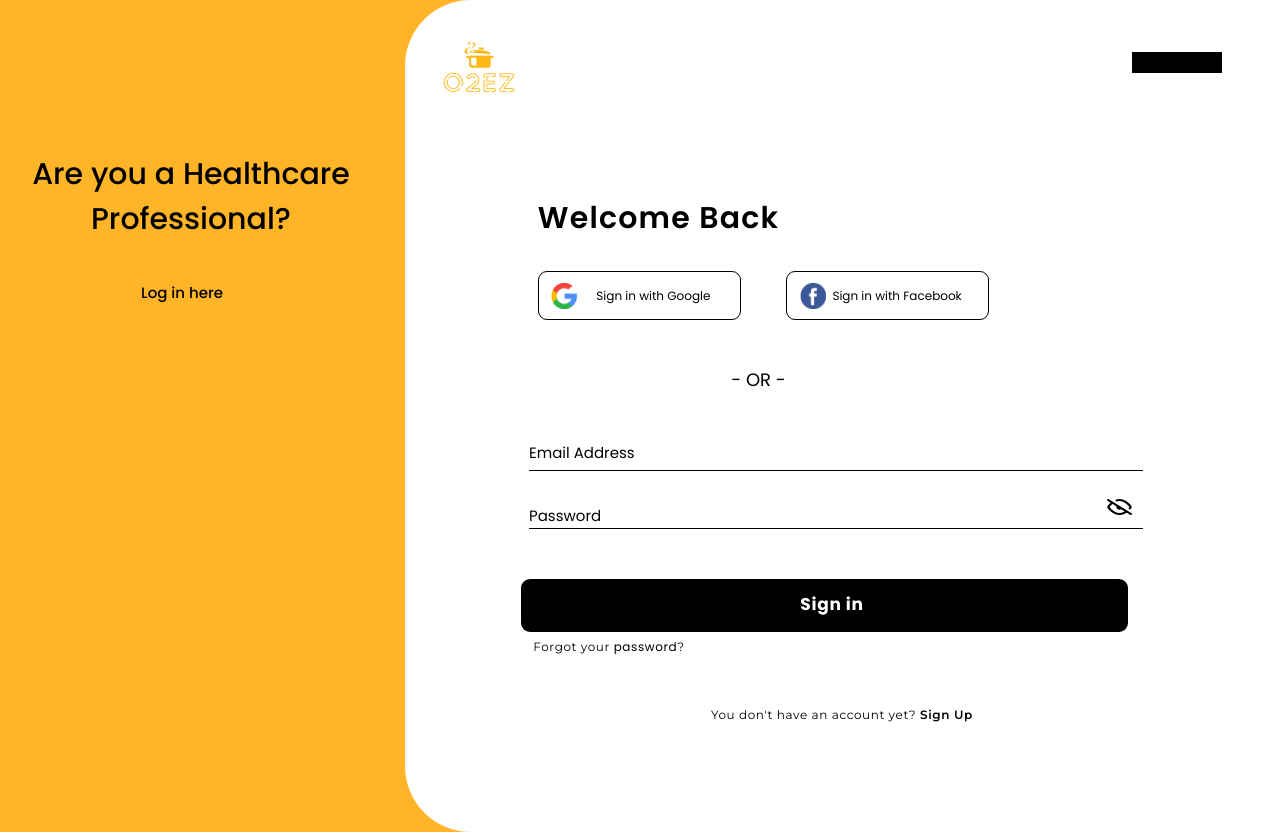
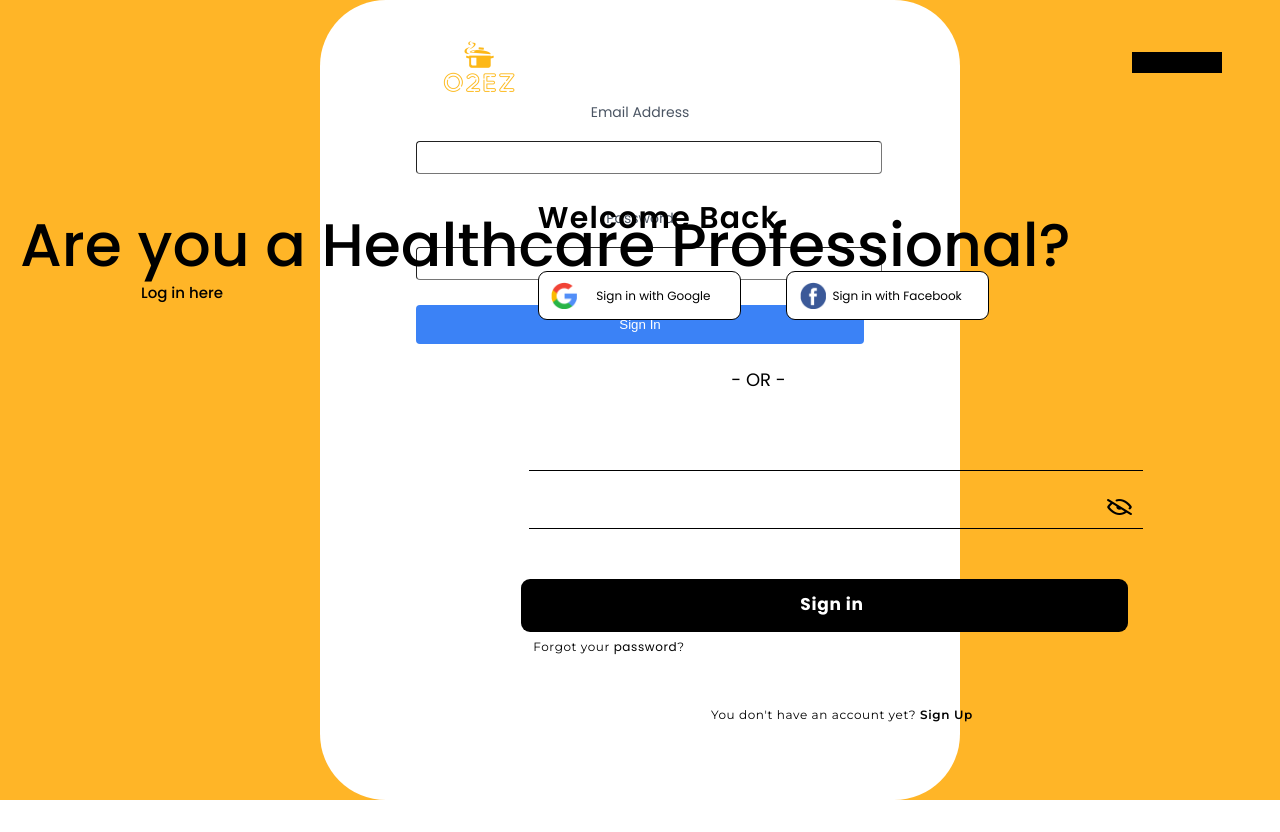
Before and after one commit to EdilAkynbekov/webapp, a Next.js app: page /sign-in in a window 1280 px wide. Built offline with nearby package versions, Linux system fonts and the light colour scheme.

Commit message:
sign in page updated

```diff
--- a/pages/index.tsx
+++ b/pages/index.tsx
@@ -1,5 +1,6 @@
 import type { NextPage } from "next";
 import { useState, useCallback } from "react";
+import Link from "next/link";
 import SubmitButton from "../components/submit-button";
 import Google from "../components/google";
 import Facebook from "../components/facebook";
@@ -10,15 +11,12 @@ const ProfileSetup1b: NextPage = () => {
   const [inputField3Value, setInputField3Value] = useState("");
   const [inputField4Value, setInputField4Value] = useState("");
 
-
   const onProfileSetup1bClick = useCallback(() => {
     // Please sync "diet goal (cindy)" to the project
-
   }, []);
 
   const onGroupButtonClick = useCallback(() => {
     // Please sync "Profile Setup 2" to the project
-
   }, []);
 
   const onSignIn2Click = useCallback(() => {
@@ -30,6 +28,9 @@ const ProfileSetup1b: NextPage = () => {
       className="relative bg-orange w-full h-[832px] overflow-hidden cursor-pointer text-left text-lg text-black1 font-poppins"
       onClick={onProfileSetup1bClick}
     >
+      <div className="mt-4 text-center">
+        <Link href="/signin2">Sign Up</Link>
+      </div>
       <img
         className="absolute top-[0px] left-[-4px] rounded-t-sm rounded-b-none w-[505px] h-[832px] object-cover"
         alt=""
@@ -42,16 +43,12 @@ const ProfileSetup1b: NextPage = () => {
         <div className="relative rounded-[50%] bg-background-green-10 w-[15px] h-[15px]" />
         <div className="relative rounded-[50%] bg-background-green-10 w-[15px] h-[15px]" />
         <div className="relative rounded-[50%] bg-background-green-10 w-[15px] h-[15px]" />
-
       </div>
       <div className="absolute top-[calc(50%_-_255px)] left-[calc(50%_-_478px)] rounded-lg w-[941px] h-[498px] flex items-center justify-center">
-
         <img
           className="w-full h-full object-contain absolute left-[8px] top-[8px] [transform:scale(1.201)]"
-
           alt=""
           src="/rectangle-297@2x.png"
-
         />
       </div>
       <input
@@ -72,10 +69,8 @@ const ProfileSetup1b: NextPage = () => {
 
         <img
           className="absolute w-[18px] h-[18px] overflow-hidden shrink-0 object-cover z-[2] right-[16px] top-[15px]"
-
           alt=""
           src="/calendar@2x.png"
-
         />
       </div>
       <button className="cursor-pointer [border:none] p-0 bg-[transparent] absolute top-[467px] left-[216px] w-[180px] h-12">
@@ -111,7 +106,6 @@ const ProfileSetup1b: NextPage = () => {
               src="/arrow-down@2x.png"
             />
           </div>
-
         </div>
       </button>
       <input
@@ -162,7 +156,6 @@ const ProfileSetup1b: NextPage = () => {
             />
           </div>
         </div>
-
       </button>
       <button
         className="cursor-pointer [border:none] p-0 bg-[transparent] absolute top-[587px] left-[938px] shadow-[0px_1px_10px_rgba(0,_0,_0,_0.25)] w-[110px] h-10"
@@ -206,7 +199,6 @@ const ProfileSetup1b: NextPage = () => {
               src="/arrow-down@2x.png"
             />
           </div>
-
         </div>
       </button>
       <button className="cursor-pointer [border:none] p-0 bg-[transparent] absolute top-[351px] left-[752px] w-[85px] h-12">
@@ -242,7 +234,6 @@ const ProfileSetup1b: NextPage = () => {
               src="/arrow-down@2x.png"
             />
           </div>
-
         </div>
       </button>
       <button className="cursor-pointer [border:none] p-0 bg-[transparent] absolute top-[351px] left-[862px] w-[85px] h-12">
@@ -278,7 +269,6 @@ const ProfileSetup1b: NextPage = () => {
               src="/arrow-down@2x.png"
             />
           </div>
-
         </div>
       </button>
       <button className="cursor-pointer [border:none] p-0 bg-[transparent] absolute top-[351px] left-[962px] w-[85px] h-12">
@@ -368,7 +358,6 @@ const ProfileSetup1b: NextPage = () => {
             </span>
           </p>
         </span>
-
       </div>
       <button className="cursor-pointer [border:none] p-0 bg-[transparent] absolute top-[583px] left-[216px] w-[180px] h-12">
         <div className="absolute h-full w-full top-[0%] right-[0%] bottom-[0%] left-[0%]">
@@ -404,7 +393,6 @@ const ProfileSetup1b: NextPage = () => {
             />
           </div>
         </div>
-
       </button>
       <button className="cursor-pointer [border:none] p-0 bg-[transparent] absolute top-[583px] left-[411px] w-[179px] h-12">
         <div className="absolute h-full w-full top-[0%] right-[0%] bottom-[0%] left-[0%]">
@@ -440,7 +428,6 @@ const ProfileSetup1b: NextPage = () => {
             />
           </div>
         </div>
-
       </button>
       <div className="absolute w-[16.02%] top-[calc(50%_-_99px)] left-[16.88%] font-semibold flex items-center h-5">
         Birthday
@@ -463,7 +450,6 @@ const ProfileSetup1b: NextPage = () => {
       <div className="absolute w-[20.78%] top-[calc(50%_-_99px)] left-[50.78%] font-semibold flex items-center h-5">
         Number of Meals Per Day
       </div>
-
     </div>
   );
 };
--- a/pages/sign-in.tsx
+++ b/pages/sign-in.tsx
@@ -19,32 +19,53 @@ const SignIn: NextPage = () => {
 
   return (
     <div className="relative bg-white w-full h-[832px] overflow-hidden text-center text-11xl text-black1 font-poppins">
-      <section className="absolute top-[0px] left-[-87px] w-[846px] h-[832px] bg-[url('/background@3x.png')] bg-cover bg-no-repeat bg-[top]" />
-      <section className="absolute top-[0px] left-[405px] rounded-47xl bg-white w-[875px] h-[832px]" />
-      <div className="absolute top-[152px] left-[20px] w-[342px] overflow-hidden flex flex-col items-center justify-end">
-        <h1 className="m-0 self-stretch relative text-inherit font-medium font-inherit">
-          Are you a Healthcare Professional?
-        </h1>
-      </div>
-      <div className="absolute top-[438px] left-[529px] w-[177px] h-7 overflow-hidden flex flex-col items-center justify-end text-left text-mini">
-        <div className="relative flex items-center w-[177px] h-7 shrink-0">
-          Email Address
+      <div className="relative min-h-screen bg-gray-100">
+        {/* Background Sections */}
+        <section className="absolute inset-0 bg-[url('/background@3x.png')] bg-cover" />
+        <section className="absolute top-0 left-1/2 rounded-47xl bg-white w-1/2 h-screen transform -translate-x-1/2" />
+
+        {/* Sign In Section */}
+        <div className="absolute top-0 left-1/2 w-full max-w-md p-6 transform -translate-x-1/2">
+          <h3
+            className="text-white text-lg font-bold mb-4 cursor-pointer"
+            onClick={onSignInClick}
+          >
+            Sign in
+          </h3>
+          <div className="mb-4">
+            <label htmlFor="email" className="text-sm text-gray-600">
+              Email Address
+            </label>
+            <input
+              type="email"
+              id="email"
+              className="w-full p-2 border rounded"
+            />
+          </div>
+          <div className="mb-4">
+            <label htmlFor="password" className="text-sm text-gray-600">
+              Password
+            </label>
+            <input
+              type="password"
+              id="password"
+              className="w-full p-2 border rounded"
+            />
+          </div>
+          <button
+            className="w-full bg-blue-500 text-white p-3 rounded"
+            onClick={onSignInClick}
+          >
+            Sign In
+          </button>
         </div>
-      </div>
-      <div className="absolute top-[501px] left-[529px] w-[122px] h-7 overflow-hidden flex flex-col items-center justify-end text-left text-mini">
-        <div className="relative flex items-center w-[122px] h-7 shrink-0">
-          Password
+
+        {/* Healthcare Professional Check */}
+        <div className="absolute top-40 left-5">
+          <h1 className="text-xl font-medium">
+            Are you a Healthcare Professional?
+          </h1>
         </div>
-      </div>
-      <div className="absolute top-[0px] left-[530px] bg-black1 w-[614px] overflow-hidden" />
-      <div className="absolute top-[0px] left-[529px] bg-black1 w-[614px] overflow-hidden" />
-      <div className="absolute top-[0px] left-[714px] w-[243px] overflow-hidden flex flex-col items-center justify-end text-mid text-white">
-        <h3
-          className="m-0 self-stretch relative text-inherit tracking-[0.04em] font-bold font-inherit cursor-pointer"
-          onClick={onSignInClick}
-        >
-          Sign in
-        </h3>
       </div>
       <div className="absolute top-[366px] left-[731px] w-[55px] h-[27px] overflow-hidden flex flex-col items-center justify-end text-left text-lg">
         <h3 className="m-0 relative text-inherit font-normal font-inherit">
--- /dev/null
+++ b/pages/signin2.tsx
@@ -0,0 +1,98 @@
+// pages/signin.js
+import Head from "next/head";
+import Image from "next/image";
+import Link from "next/link";
+
+export default function SignIn() {
+  return (
+    <div className="flex flex-col lg:flex-row min-h-screen bg-white">
+      <Head>
+        <title>Responsive Sign In Page</title>
+      </Head>
+
+      {/* Yellow Sidebar */}
+      <div className="bg-yellow-400 lg:w-1/3 flex flex-col items-center justify-center p-8 text-white">
+        {/* Logo and other elements can be added here */}
+        <h2 className="text-2xl font-bold mb-2">
+          Are you a Healthcare Professional?
+        </h2>
+        <button className="bg-white text-yellow-400 rounded-lg px-10 py-2 font-semibold mt-4">
+          Log in here
+        </button>
+      </div>
+
+      {/* Main Content Area */}
+      <div className="flex-1 flex flex-col p-8 justify-center items-center lg:items-start">
+        {/* Language Selector and Logo at the top */}
+        <div className="self-end flex justify-between items-center w-full mb-12">
+          <Image src="/logo 1.svg" alt="Logo" width={100} height={50} />
+          <select className="border border-gray-300 rounded-full py-1 px-4 bg-white text-sm">
+            <option>English (US)</option>
+            {/* Additional language options */}
+          </select>
+        </div>
+
+        {/* Welcome Back Title */}
+        <h1 className="text-4xl font-bold mb-8">Welcome Back</h1>
+
+        {/* Social Sign In */}
+        <div className="flex gap-4 mb-8">
+          <button className="bg-blue-500 hover:bg-blue-600 text-white rounded-lg px-6 py-2 font-semibold">
+            Sign in with Google
+          </button>
+          <button className="bg-blue-700 hover:bg-blue-800 text-white rounded-lg px-6 py-2 font-semibold">
+            Sign in with Facebook
+          </button>
+        </div>
+
+        {/* Or Divider */}
+        <div className="text-gray-500 mb-8">- OR -</div>
+
+        {/* Sign In Form */}
+        <div className="w-full max-w-md">
+          <div className="mb-6">
+            <label htmlFor="email" className="sr-only">
+              Email Address
+            </label>
+            <input
+              id="email"
+              type="email"
+              className="form-input w-full rounded-lg border border-gray-300 py-3 px-4 mb-3"
+              placeholder="Email Address"
+            />
+          </div>
+          <div className="mb-6">
+            <label htmlFor="password" className="sr-only">
+              Password
+            </label>
+            <input
+              id="password"
+              type="password"
+              className="form-input w-full rounded-lg border border-gray-300 py-3 px-4"
+              placeholder="Password"
+            />
+          </div>
+          <button className="w-full bg-black hover:bg-gray-900 text-white rounded-lg py-3 px-4 font-semibold">
+            Sign in
+          </button>
+        </div>
+
+        {/* Bottom Links */}
+        <div className="flex flex-col lg:flex-row justify-between items-center w-full mt-8">
+          <Link
+            href="/forgot-password"
+            className="text-blue-600 hover:text-blue-700 hover:underline text-sm mb-4 lg:mb-0"
+          >
+            Forgot your password?
+          </Link>
+          <Link
+            href="/signup"
+            className="text-blue-600 hover:text-blue-700 hover:underline text-sm"
+          >
+            You don't have an account yet? Sign Up
+          </Link>
+        </div>
+      </div>
+    </div>
+  );
+}
```
Also changed, not shown: public/logo 1.svg (added), 1 other file (tests, documents, lock files or other folders).
